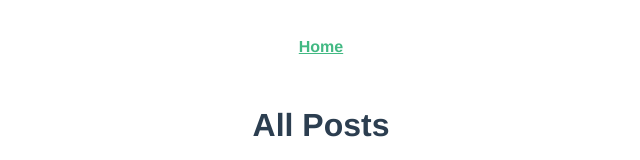
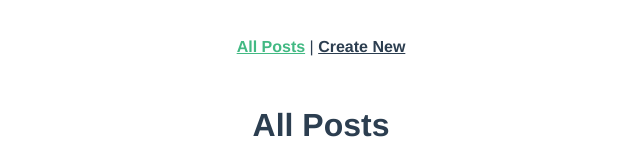
Before and after one commit to gfed53/vue-blog-app-wrouter, a Vue app: page / in a window 1280 px wide. Shown: the top 160 px of the page, without its empty margins (319-959 px from the left). Built offline with nearby package versions, Linux system fonts and the light colour scheme; no server answers.

Commit message:
Creating Posts
User can create a new post by navigating to the post-create route, entering data and submitting. Back end will be updated.

```diff
--- a/src/App.vue
+++ b/src/App.vue
@@ -1,7 +1,9 @@
 <template>
   <div id="app">
     <div id="nav">
-      <router-link to="/">Home</router-link>
+      <router-link to="/">All Posts</router-link> |
+      <!-- <router-link to="/create">Create New</router-link> -->
+      <router-link :to="{ name: 'post-create' }">Create New</router-link>
     </div>
     <router-view/>
   </div>
--- a/src/router.js
+++ b/src/router.js
@@ -1,8 +1,8 @@
 import Vue from "vue";
 import Router from "vue-router";
-import Home from "./views/Home.vue";
 import PostList from "./views/PostList.vue";
 import PostDetail from "./views/PostDetail.vue";
+import PostCreate from "./views/PostCreate.vue";
 
 Vue.use(Router);
 
@@ -10,14 +10,9 @@ export default new Router({
     mode: "history",
     base: process.env.BASE_URL,
     routes: [
-        // {
-        //   path: '/',
-        //   name: 'home',
-        //   component: Home
-        // },
         {
             path: "/",
-            name: "home",
+            name: "post-list",
             component: PostList
         },
         {
@@ -26,13 +21,18 @@ export default new Router({
             component: PostDetail
         },
         {
-            path: "/about",
-            name: "about",
-            // route level code-splitting
-            // this generates a separate chunk (about.[hash].js) for this route
-            // which is lazy-loaded when the route is visited.
-            component: () =>
-                import(/* webpackChunkName: "about" */ "./views/About.vue")
+            path: "/create",
+            name: "post-create",
+            component: PostCreate
         }
+        // {
+        //     path: "/about",
+        //     name: "about",
+        //     // route level code-splitting
+        //     // this generates a separate chunk (about.[hash].js) for this route
+        //     // which is lazy-loaded when the route is visited.
+        //     component: () =>
+        //         import(/* webpackChunkName: "about" */ "./views/About.vue")
+        // }
     ]
 });
--- /dev/null
+++ b/src/views/PostCreate.vue
@@ -0,0 +1,50 @@
+<template>
+    <div class="post-create">
+        <h2>Create a new post</h2>
+        <form action="" v-on:submit.prevent="submit">
+            <div class="form-section">
+                <label for="title">Title: </label>
+                <input type="text" name="title" v-model="post.title">
+            </div>
+            <div class="form-section">
+                <label for="content">Content: </label>
+                <textarea rows="5" name="content" v-model="post.content" />
+            </div>
+            <button type="submit">Submit</button>
+        </form>
+    </div>
+</template>
+
+<script>
+import axios from "axios";
+
+const baseUrl = "http://localhost:8004/api/";
+
+export default {
+    name: "post-create",
+    components: {},
+    data: function() {
+        return {
+            post: {}
+        };
+    },
+    mounted() {},
+    methods: {
+        submit() {
+            console.log("submitting, post:", this.post);
+            axios.post(baseUrl, this.post).then(response => {
+                console.log("response.data", response.data);
+            });
+        }
+    }
+};
+</script>
+
+
+<style lang="scss">
+.form-section {
+    label {
+        display: block;
+    }
+}
+</style>
--- a/src/views/PostList.vue
+++ b/src/views/PostList.vue
@@ -4,7 +4,6 @@
       <!-- Will loop thru Post components here -->
       <ul>
           <li v-for="post in posts" v-bind:key="post.id">
-              <!-- <Post v-bind:postData="post" /> -->
               <router-link :to="{ name: 'post-detail', params: { id: post.id }}">
                   {{post.title}}
               </router-link>
@@ -20,7 +19,7 @@ import Post from "@/components/Post.vue";
 const baseUrl = "http://localhost:8004/api/";
 
 export default {
-    name: "home",
+    name: "post-list",
     components: {
         Post
     },
```
